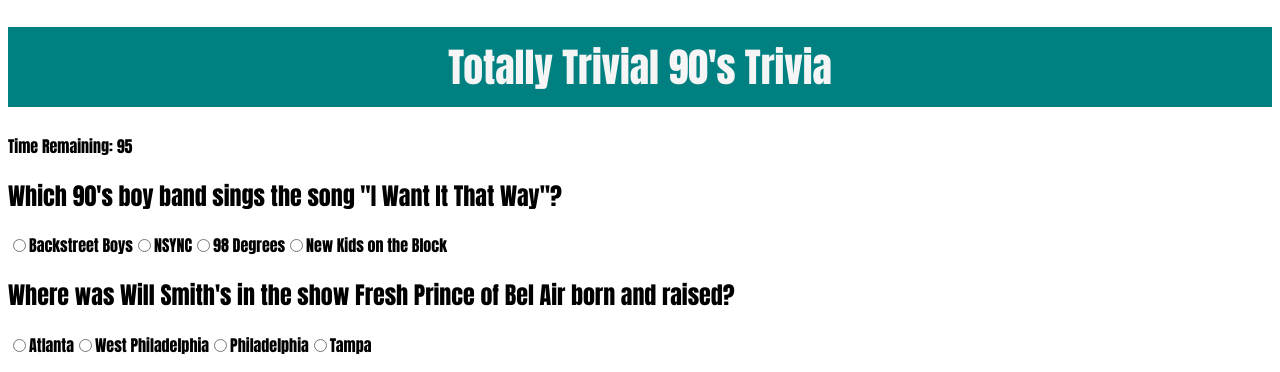
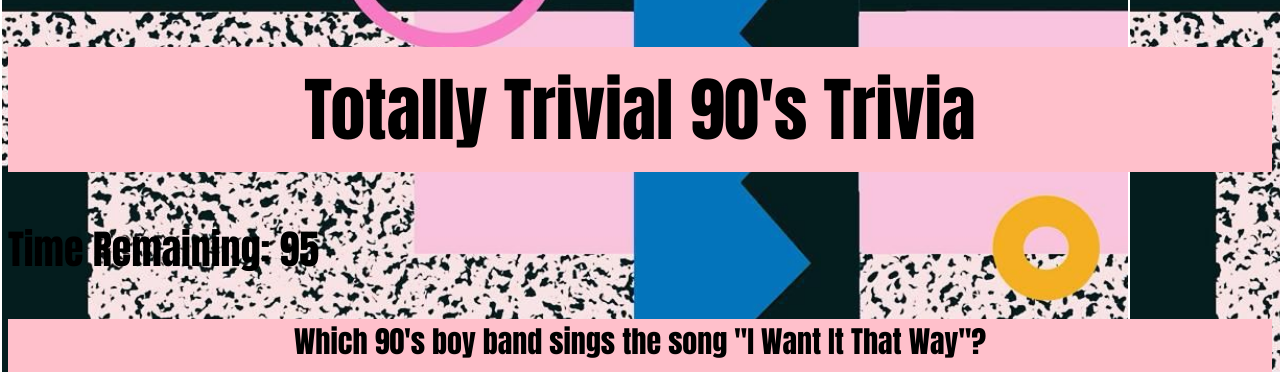
Before and after one commit to mlinderz/TriviaGame, a plain HTML site: page index.html in a window 1280 px wide. Shown: the top 372 px of the page. Drawn offline with nearby package versions, Linux system fonts and the light colour scheme; files whose address does not match are found by name.

Commit message:
adding css
adding css

```diff
--- a/assets/css/style.css
+++ b/assets/css/style.css
@@ -1,20 +1,45 @@
 
 * {
     box-sizing: border-box;
+
   }
 
   body {
+    display: flexbox;
     font-family: Impact, Haettenschweiler, 'Arial Narrow Bold', sans-serif;
-    background-image: url(assets/images/eighties.jpg);
+    color: black;
+    background-image: url(/Users/melindasantana/Documents/GitHub/TriviaGame/assets/images/eighties.jpg)
+
   }
 
   h1 {
-    display: flexbox;
     text-align: center;
-    font-size: 40px;
-    background-color: teal;
-    color: whitesmoke;
+    font-size: 70px;
+    background-color:pink;
+    color: black;
     padding: 10px;
     font-family: Impact, Haettenschweiler, 'Arial Narrow Bold', sans-serif;
 
   }
+
+  #questions {
+    background-color:pink;
+    text-align: center;
+    background-color: baby;
+    color: black;
+    font-family: Impact, Haettenschweiler, 'Arial Narrow Bold', sans-serif;
+    font-size: 20px;
+  }
+
+  #timer {
+    display: flexbox;
+    text-align: left;
+    color: black;
+    font-family: Impact, Haettenschweiler, 'Arial Narrow Bold', sans-serif;
+    font-size: 40px;
+  }
+
+.button {
+      text-align: center;
+      font: 100px;
+  }
--- a/assets/javascript/app.js
+++ b/assets/javascript/app.js
@@ -156,6 +156,7 @@
     $('#timer').text("Time Remaining: " + counter);
 }
 
+
 var timeOut = setInterval(decreaseCounter, 1*1000);
 
 //Freezing game if you don't finish in time//
```
Also changed, not shown: assets/images/pink.jpg (added).
